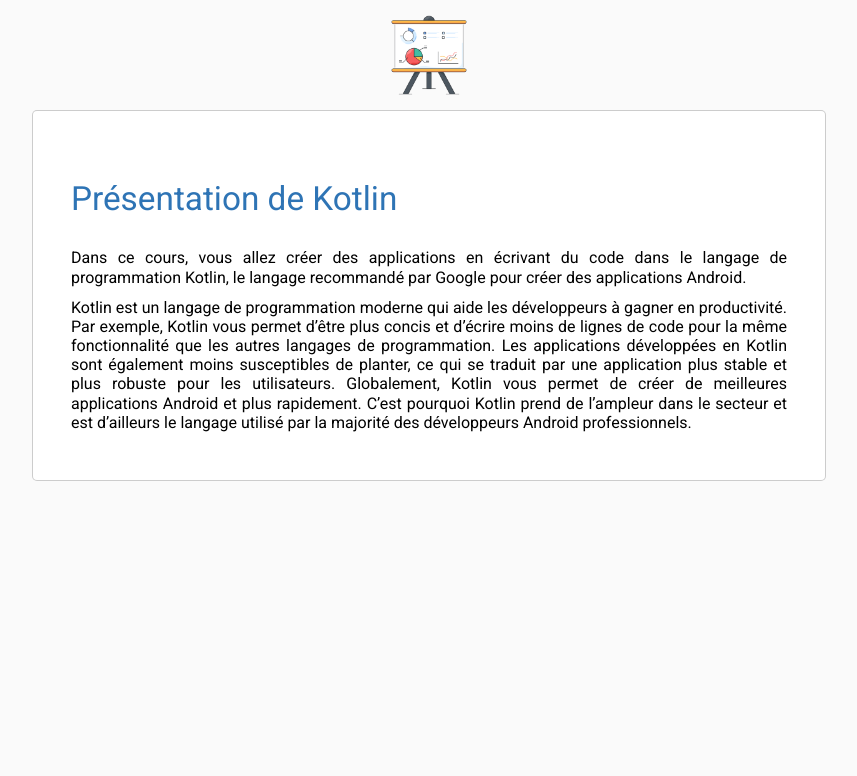
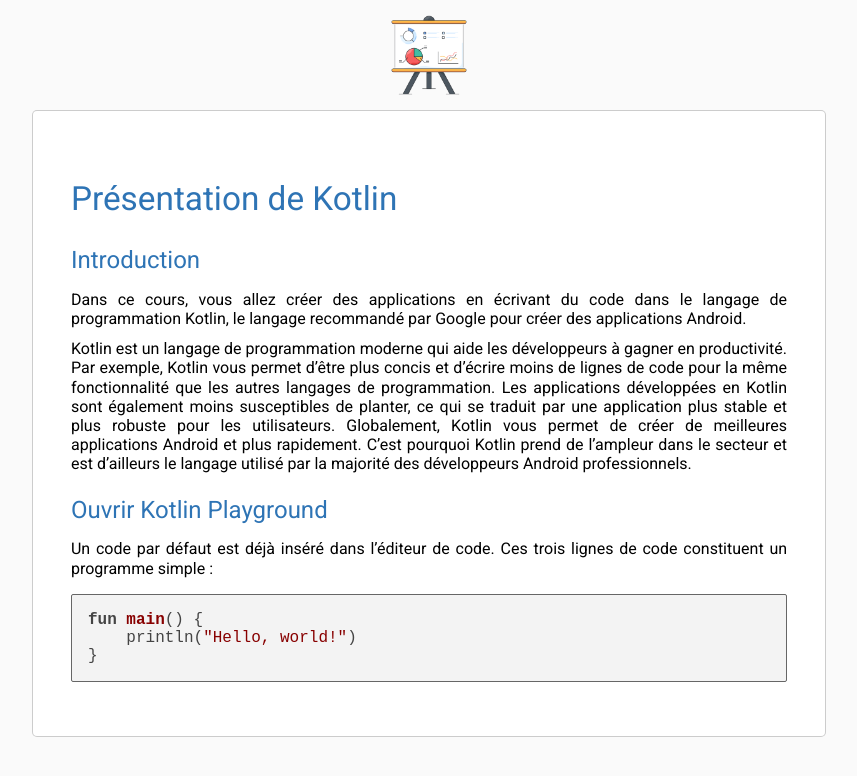
Before and after one commit to solicoders/Lharrak-Adnan-autoformation-android, a Jekyll site: the page built from docs/1.1-présentation-de-Kotlin/présentation-de-kotlin.md, in a window 1280 px wide. Shown: the top 776 px of the page, without its empty margins (211-1068 px from the left). Built offline with Jekyll 4.4.1, drawn with Linux system fonts in a browser that asks for light colours; our own code applies the rules of GitHub Pages for plain Markdown files.

Commit message:
presentation kotlin

````diff
--- a/docs/1.1-présentation-de-Kotlin/présentation-de-kotlin.md
+++ b/docs/1.1-présentation-de-Kotlin/présentation-de-kotlin.md
@@ -5,7 +5,17 @@ order: 2
 ---
 
 # Présentation de Kotlin
+## Introduction
 
 Dans ce cours, vous allez créer des applications en écrivant du code dans le langage de programmation Kotlin, le langage recommandé par Google pour créer des applications Android.
 
 Kotlin est un langage de programmation moderne qui aide les développeurs à gagner en productivité. Par exemple, Kotlin vous permet d'être plus concis et d'écrire moins de lignes de code pour la même fonctionnalité que les autres langages de programmation. Les applications développées en Kotlin sont également moins susceptibles de planter, ce qui se traduit par une application plus stable et plus robuste pour les utilisateurs. Globalement, Kotlin vous permet de créer de meilleures applications Android et plus rapidement. C'est pourquoi Kotlin prend de l'ampleur dans le secteur et est d'ailleurs le langage utilisé par la majorité des développeurs Android professionnels.
+
+## Ouvrir Kotlin Playground
+Un code par défaut est déjà inséré dans l'éditeur de code. Ces trois lignes de code constituent un programme simple :
+
+```bash
+fun main() {
+    println("Hello, world!")
+}
+```
````
